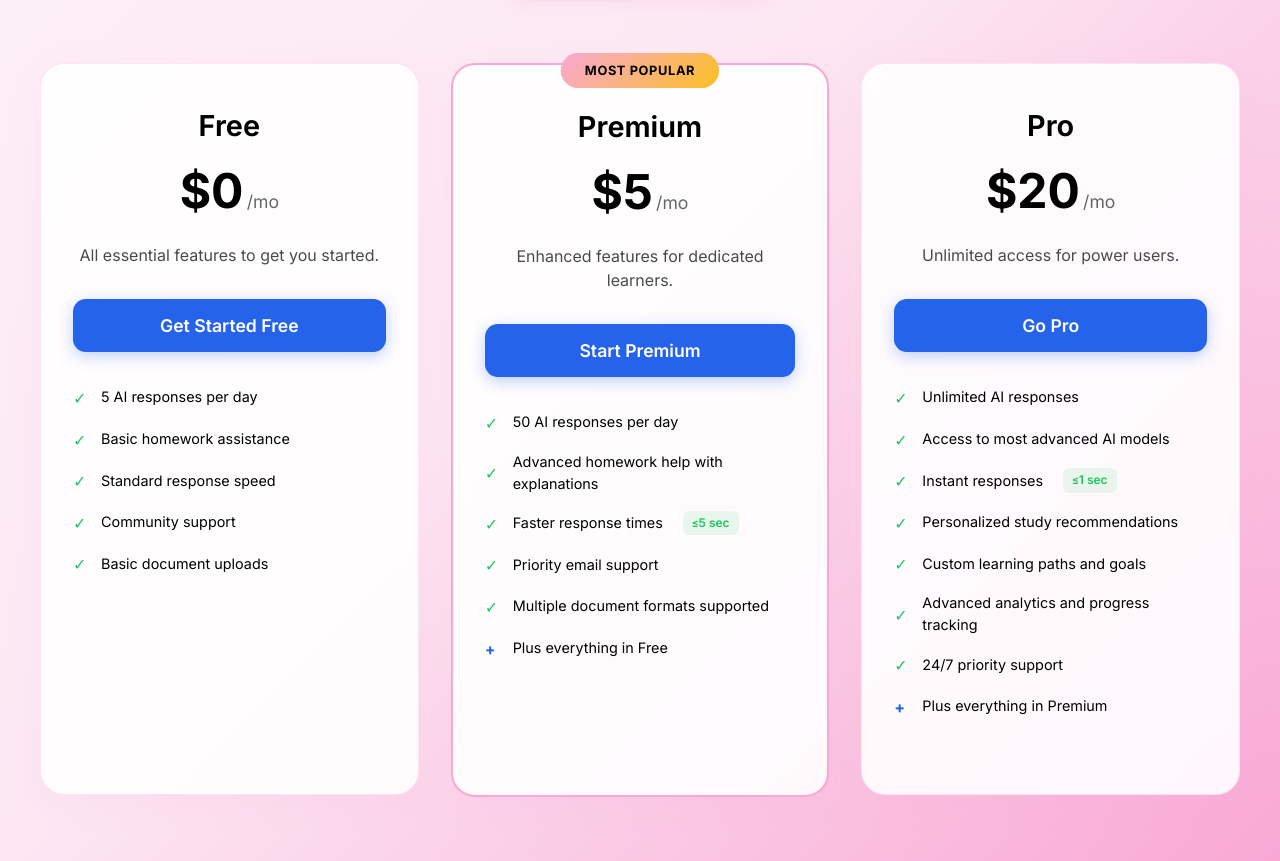
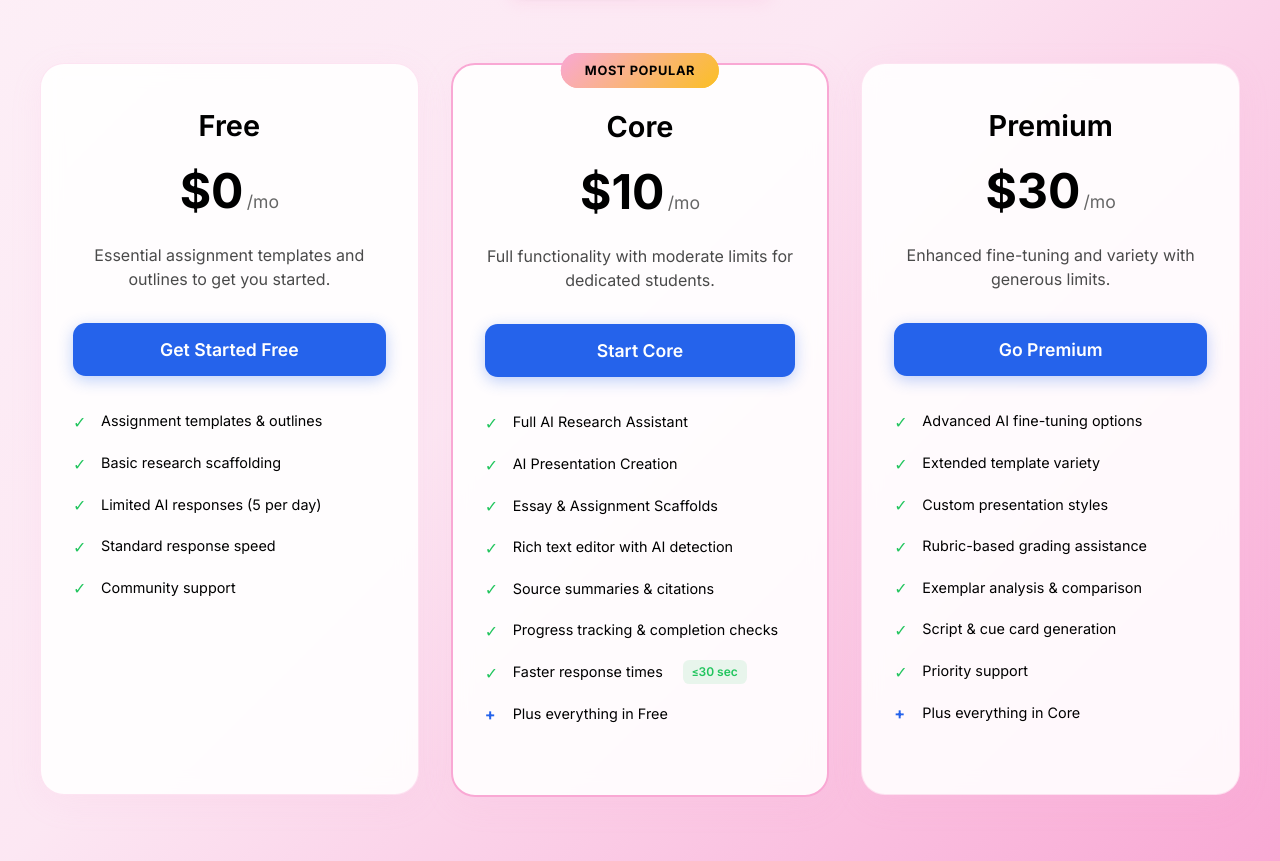
Before and after one commit to Flaryiest/design-disaster, a React (Vite) app in the folder web/: page /pricing in a window 1280 px wide. Shown: the part 405-1266 px from the top of the page. Built offline with nearby package versions, Linux system fonts and the light colour scheme.

Commit message:
major content overhaul with AI

```diff
--- a/web/src/pages/features/researchAssistant/researchAssistant.tsx
+++ b/web/src/pages/features/researchAssistant/researchAssistant.tsx
@@ -18,7 +18,7 @@ export default function ResearchAssistantPage() {
                         research assistance
                     </h1>
                     <p className="research-hero-description">
-                        Accelerate your research workflow with AI-powered insights and comprehensive source analysis.
+                        Get all the sources and citations you need with AI-powered research assistance. Complete with formatting, progress tracking, and rich text editing.
                     </p>
                     <Link to="/signup" className="research-hero-cta">
                         Start researching for free
@@ -36,7 +36,7 @@ export default function ResearchAssistantPage() {
                             Research
                         </h2>
                         <p className="research-content-description">
-                            Access thousands of academic sources and get AI-powered research assistance without spending a dime
+                            Access thousands of academic sources with AI formatting and citation generation. Like Cursor for research documents, with real-time progress tracking.
                         </p>
                     </div>
 
@@ -106,7 +106,7 @@ export default function ResearchAssistantPage() {
                                 </svg>
                             </div>
                             <h3>Smart Source Discovery</h3>
-                            <p>AI automatically finds and ranks the most relevant academic sources for your research topic</p>
+                            <p>AI automatically finds and ranks the most relevant academic sources, with summaries and deeper dive options</p>
                         </div>
                         <div className="research-feature-card">
                             <div className="feature-icon">
@@ -115,8 +115,8 @@ export default function ResearchAssistantPage() {
                                     <path d="M8 8H16M8 12H16M8 16H12" stroke="black" strokeWidth="2" strokeLinecap="round" strokeLinejoin="round"/>
                                 </svg>
                             </div>
-                            <h3>Citation Analysis</h3>
-                            <p>Get instant citation metrics, credibility scores, and bias analysis for all sources</p>
+                            <h3>AI Formatting & Citations</h3>
+                            <p>Automatic formatting and citation generation with real-time progress tracking and completion checks</p>
                         </div>
                         <div className="research-feature-card">
                             <div className="feature-icon">
@@ -125,8 +125,8 @@ export default function ResearchAssistantPage() {
                                     <path d="M14 2V8H20M16 13H8M16 17H8M10 9H8" stroke="black" strokeWidth="2" strokeLinecap="round" strokeLinejoin="round"/>
                                 </svg>
                             </div>
-                            <h3>Auto-Generated Notes</h3>
-                            <p>Extract key insights and create structured notes from multiple sources automatically</p>
+                            <h3>Rich Text Editor</h3>
+                            <p>AI detects what you've written in real-time, providing intelligent suggestions and content analysis</p>
                         </div>
                         <div className="research-feature-card">
                             <div className="feature-icon">
@@ -135,8 +135,8 @@ export default function ResearchAssistantPage() {
                                     <path d="M12 6L12 12L16 14" stroke="black" strokeWidth="2" strokeLinecap="round" strokeLinejoin="round"/>
                                 </svg>
                             </div>
-                            <h3>Research Synthesis</h3>
-                            <p>Combine findings from multiple sources into coherent research summaries and outlines</p>
+                            <h3>Template Selection</h3>
+                            <p>Choose from research templates or have AI generate custom ones based on your assignment requirements</p>
                         </div>
                     </div>
                 </div>
@@ -145,8 +145,8 @@ export default function ResearchAssistantPage() {
             {/* CTA Section */}
             <div className="research-cta-section">
                 <div className="research-cta-container">
-                    <h2 className="research-cta-title">Ready to supercharge your research?</h2>
-                    <p className="research-cta-description">Join thousands of students and researchers using AI to accelerate their work.</p>
+                    <h2 className="research-cta-title">Ready to revolutionize your research workflow?</h2>
+                    <p className="research-cta-description">Join thousands of high school students using AI to ace their research assignments and free up time for what matters.</p>
                     <div className="research-cta-buttons">
                         <Link to="/signup" className="research-cta-primary">Get Started Free</Link>
                         <Link to="/demo" className="research-cta-secondary">See Demo</Link>
--- a/web/src/pages/features/slideshowCreator/slideshowCreator.tsx
+++ b/web/src/pages/features/slideshowCreator/slideshowCreator.tsx
@@ -18,7 +18,7 @@ export default function SlideshowCreatorPage() {
                         presentation builder
                     </h1>
                     <p className="slideshow-hero-description">
-                        Create stunning presentations instantly with AI-powered design and content generation.
+                        Transform documents, text, or images into stunning presentations with AI-powered design, formatting, and script generation.
                     </p>
                     <Link to="/signup" className="slideshow-hero-cta">
                         Start creating for free
@@ -36,7 +36,7 @@ export default function SlideshowCreatorPage() {
                             Presentations
                         </h2>
                         <p className="slideshow-content-description">
-                            Transform your ideas into beautiful presentations with AI-powered layouts, content suggestions, and design templates
+                            Upload any content and get complete presentations with formatting, images, scripts, and cue cards. Everything you need for an aesthetic presentation.
                         </p>
                     </div>
 
@@ -111,8 +111,8 @@ export default function SlideshowCreatorPage() {
                                     <path d="M2 17L12 22L22 17M2 12L12 17L22 12" stroke="black" strokeWidth="2" strokeLinecap="round" strokeLinejoin="round"/>
                                 </svg>
                             </div>
-                            <h3>AI Design Templates</h3>
-                            <p>Choose from hundreds of professionally designed templates that adapt to your content automatically</p>
+                            <h3>AI Design & Scaffolding</h3>
+                            <p>Select from customizable scaffolding styles with AI-powered formatting, images, and aesthetic design elements</p>
                         </div>
                         <div className="slideshow-feature-card">
                             <div className="feature-icon">
@@ -121,8 +121,8 @@ export default function SlideshowCreatorPage() {
                                     <path d="M14 2V8H20M16 13H8M16 17H8M10 9H8" stroke="black" strokeWidth="2" strokeLinecap="round" strokeLinejoin="round"/>
                                 </svg>
                             </div>
-                            <h3>Smart Content Generation</h3>
-                            <p>AI creates compelling slide content, bullet points, and talking points based on your topic</p>
+                            <h3>Multi-Format Input</h3>
+                            <p>Upload documents, text, images, or any content type and get AI-generated presentations with smart formatting</p>
                         </div>
                         <div className="slideshow-feature-card">
                             <div className="feature-icon">
@@ -130,8 +130,8 @@ export default function SlideshowCreatorPage() {
                                     <path d="M18 20V10M12 20V4M6 20V14" stroke="black" strokeWidth="2" strokeLinecap="round" strokeLinejoin="round"/>
                                 </svg>
                             </div>
-                            <h3>Dynamic Charts & Graphs</h3>
-                            <p>Automatically generate relevant visualizations and infographics to support your points</p>
+                            <h3>Complete Presentation Package</h3>
+                            <p>Get slides, speaker notes, scripts, and cue cards - everything needed for a professional presentation</p>
                         </div>
                         <div className="slideshow-feature-card">
                             <div className="feature-icon">
@@ -140,8 +140,8 @@ export default function SlideshowCreatorPage() {
                                     <circle cx="12" cy="12" r="3" fill="black"/>
                                 </svg>
                             </div>
-                            <h3>Audience Optimization</h3>
-                            <p>Tailor your presentation style and complexity to match your target audience</p>
+                            <h3>Custom Scaffolding Styles</h3>
+                            <p>Choose bullet points, paragraphs, or custom formatting styles with AI-powered content optimization</p>
                         </div>
                     </div>
                 </div>
@@ -150,8 +150,8 @@ export default function SlideshowCreatorPage() {
             {/* CTA Section */}
             <div className="slideshow-cta-section">
                 <div className="slideshow-cta-container">
-                    <h2 className="slideshow-cta-title">Ready to create amazing presentations?</h2>
-                    <p className="slideshow-cta-description">Join thousands of students and professionals creating presentations in minutes, not hours.</p>
+                    <h2 className="slideshow-cta-title">Ready to create amazing presentations effortlessly?</h2>
+                    <p className="slideshow-cta-description">Join thousands of high school students creating presentations in minutes, not hours, and acing their assignments.</p>
                     <div className="slideshow-cta-buttons">
                         <Link to="/signup" className="slideshow-cta-primary">Get Started Free</Link>
                         <Link to="/demo" className="slideshow-cta-secondary">See Demo</Link>
--- a/web/src/pages/index/index.tsx
+++ b/web/src/pages/index/index.tsx
@@ -22,8 +22,8 @@ export default function IndexPage() {
                         <p className="section-one-alert-text">We just launched!</p>
                         <Link to="/demo" className="section-one-alert-link">Learn more</Link>
                     </div>
-                    <h1 className="section-one-title">Mythea has you covered in every way: presentations, notes, and assignments</h1>
-                    <p className="section-one-description">We've built the AI solution to meaningless fluff, enhancing your learning and increasing your grades</p>
+                    <h1 className="section-one-title">Mythea has you covered in every way: research, presentations, and assignments</h1>
+                    <p className="section-one-description">We've built the AI solution to eliminate meaningless fluff.</p>
                     <Link to="/signup" className="section-one-signup-link">Sign Up!</Link>
                 </div>
                 <div className="homework-visual">
@@ -99,7 +99,7 @@ export default function IndexPage() {
                             <div className="sidebar-content">
                                 <h3 className="sidebar-title">Get started fast with proven templates</h3>
                                 <p className="sidebar-description">
-                                    Mythea's infrastructure powers over 150 hours of study sessions
+                                    Mythea's infrastructure powers over 150 hours of assignment assistance
                                     every week—so you can trust it's battle-tested.
                                 </p>
                                 <button className="sidebar-cta">Talk to academic advisor</button>
@@ -233,7 +233,7 @@ export default function IndexPage() {
             <div className="cta-section">
                 <div className="cta-container">
                     <h2 className="cta-title">Ready to transform your learning?</h2>
-                    <p className="cta-description">Join thousands of students who are already using Mythea to enhance their academic performance.</p>
+                    <p className="cta-description">Join thousands of high school students who are already using Mythea to ace their assignments and free up time to relax.</p>
                     <div className="cta-buttons">
                         <Link to="/signup" className="cta-primary">Get Started Free</Link>
                         <Link to="/demo" className="cta-secondary">Watch Demo</Link>
--- a/web/src/pages/pricing/pricing.tsx
+++ b/web/src/pages/pricing/pricing.tsx
@@ -37,8 +37,8 @@ export default function PricingPage() {
             <div className="pricing-header">
                 <h1 className="pricing-title">Pricing</h1>
                 <p className="pricing-description">
-                    Whether you're using Mythea for meetings, homework,
-                    sales calls, or just curious, it's fully free to start.
+                    Whether you're using Mythea for research, presentations,
+                    essays, or any high school assignment, it's fully free to start.
                 </p>
 
                 {/* Billing Toggle */}
--- a/web/src/pages/pricing/pricingData.ts
+++ b/web/src/pages/pricing/pricingData.ts
@@ -22,18 +22,22 @@ export const pricingPlans: PricingPlan[] = [
   {
     id: 'free',
     name: 'Free',
-    description: 'All essential features to get you started.',
+    description: 'Essential assignment templates and outlines to get you started.',
     monthlyPrice: 0,
     annualPrice: 0,
     buttonText: 'Get Started Free',
     buttonType: 'secondary',
     features: [
       {
-        text: '5 AI responses per day',
+        text: 'Assignment templates & outlines',
         icon: 'check'
       },
       {
-        text: 'Basic homework assistance',
+        text: 'Basic research scaffolding',
+        icon: 'check'
+      },
+      {
+        text: 'Limited AI responses (5 per day)',
         icon: 'check'
       },
       {
@@ -43,45 +47,50 @@ export const pricingPlans: PricingPlan[] = [
       {
         text: 'Community support',
         icon: 'check'
-      },
-      {
-        text: 'Basic document uploads',
-        icon: 'check'
       }
     ]
   },
   {
-    id: 'premium',
-    name: 'Premium',
-    description: 'Enhanced features for dedicated learners.',
-    monthlyPrice: 5,
-    annualPrice: 50, // $4.17/month when billed annually
-    buttonText: 'Start Premium',
+    id: 'core',
+    name: 'Core',
+    description: 'Full functionality with moderate limits for dedicated students.',
+    monthlyPrice: 10,
+    annualPrice: 100,
+    buttonText: 'Start Core',
     buttonType: 'primary',
     isFeatured: true,
     badge: 'Most Popular',
     features: [
       {
-        text: '50 AI responses per day',
+        text: 'Full AI Research Assistant',
         icon: 'check'
       },
       {
-        text: 'Advanced homework help with explanations',
+        text: 'AI Presentation Creation',
+        icon: 'check'
+      },
+      {
+        text: 'Essay & Assignment Scaffolds',
+        icon: 'check'
+      },
+      {
+        text: 'Rich text editor with AI detection',
+        icon: 'check'
+      },
+      {
+        text: 'Source summaries & citations',
+        icon: 'check'
+      },
+      {
+        text: 'Progress tracking & completion checks',
         icon: 'check'
       },
       {
         text: 'Faster response times',
         icon: 'check',
-        badge: '≤5 sec'
+        badge: '≤30 sec'
       },
-      {
-        text: 'Priority email support',
-        icon: 'check'
-      },
-      {
-        text: 'Multiple document formats supported',
-        icon: 'check'
-      },
+
       {
         text: 'Plus everything in Free',
         icon: 'plus'
@@ -89,45 +98,44 @@ export const pricingPlans: PricingPlan[] = [
     ]
   },
   {
-    id: 'pro',
-    name: 'Pro',
-    description: 'Unlimited access for power users.',
-    monthlyPrice: 20,
-    annualPrice: 200, // $16.67/month when billed annually
-    buttonText: 'Go Pro',
+    id: 'premium',
+    name: 'Premium',
+    description: 'Enhanced fine-tuning and variety with generous limits.',
+    monthlyPrice: 30,
+    annualPrice: 300,
+    buttonText: 'Go Premium',
     buttonType: 'secondary',
     features: [
       {
-        text: 'Unlimited AI responses',
+        text: 'Advanced AI fine-tuning options',
         icon: 'check'
       },
       {
-        text: 'Access to most advanced AI models',
+        text: 'Extended template variety',
         icon: 'check'
       },
       {
-        text: 'Instant responses',
-        icon: 'check',
-        badge: '≤1 sec'
-      },
-      {
-        text: 'Personalized study recommendations',
+        text: 'Custom presentation styles',
         icon: 'check'
       },
       {
-        text: 'Custom learning paths and goals',
+        text: 'Rubric-based grading assistance',
         icon: 'check'
       },
       {
-        text: 'Advanced analytics and progress tracking',
+        text: 'Exemplar analysis & comparison',
         icon: 'check'
       },
       {
-        text: '24/7 priority support',
+        text: 'Script & cue card generation',
         icon: 'check'
       },
       {
-        text: 'Plus everything in Premium',
+        text: 'Priority support',
+        icon: 'check'
+      },
+      {
+        text: 'Plus everything in Core',
         icon: 'plus'
       }
     ]
--- a/web/src/pages/signup/signup.tsx
+++ b/web/src/pages/signup/signup.tsx
@@ -133,7 +133,7 @@ export default function SignUpPage() {
                             <div className="hero-content">
                                 <h1 className="hero-title">Create your free account</h1>
                                 <p className="hero-description">
-                                    Explore Mythea's core features for individuals and organizations.
+                                    Explore Mythea's core features for high school students and educators.
                                 </p>
 
                                 {/* See what's included section */}
```
